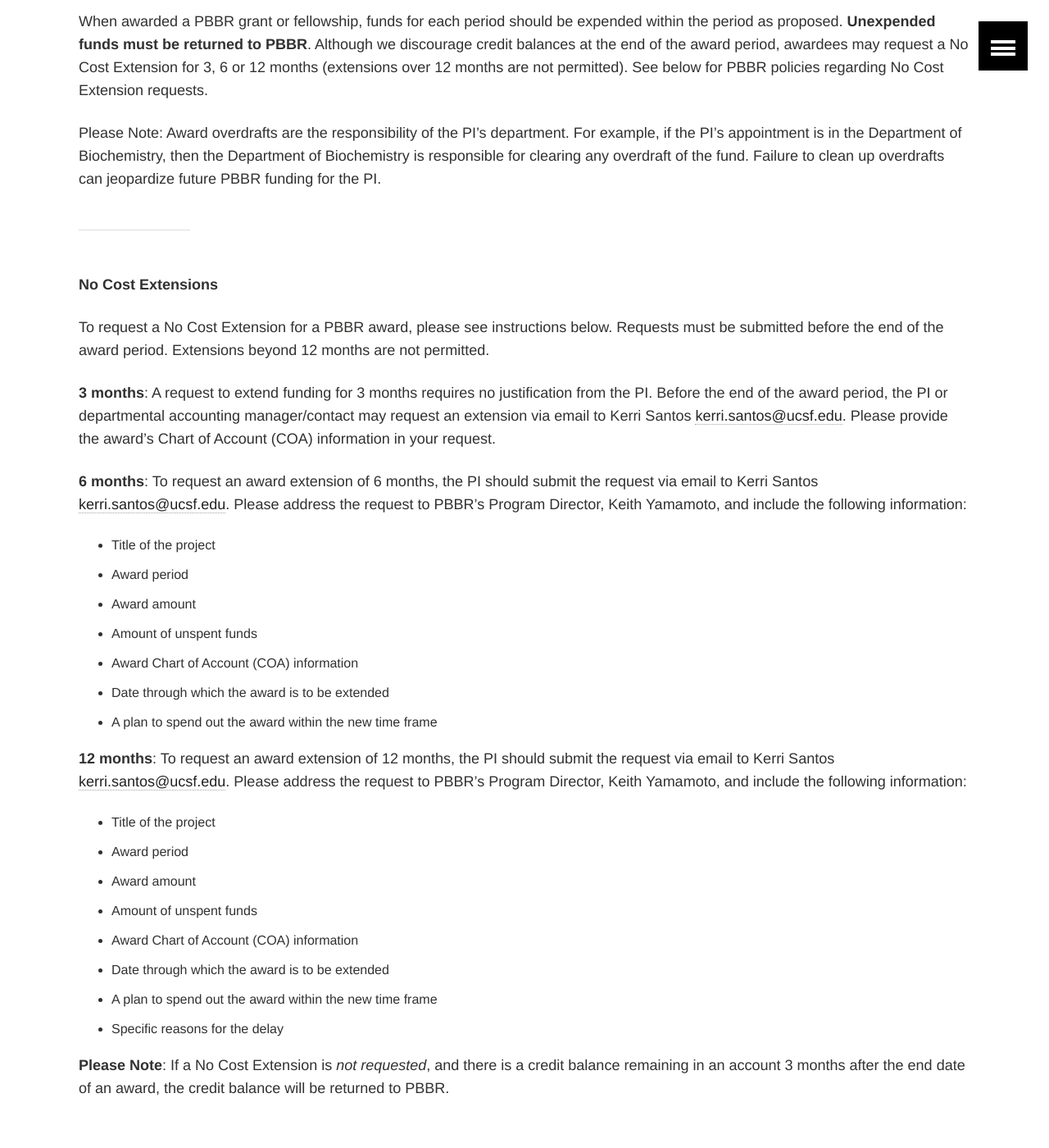
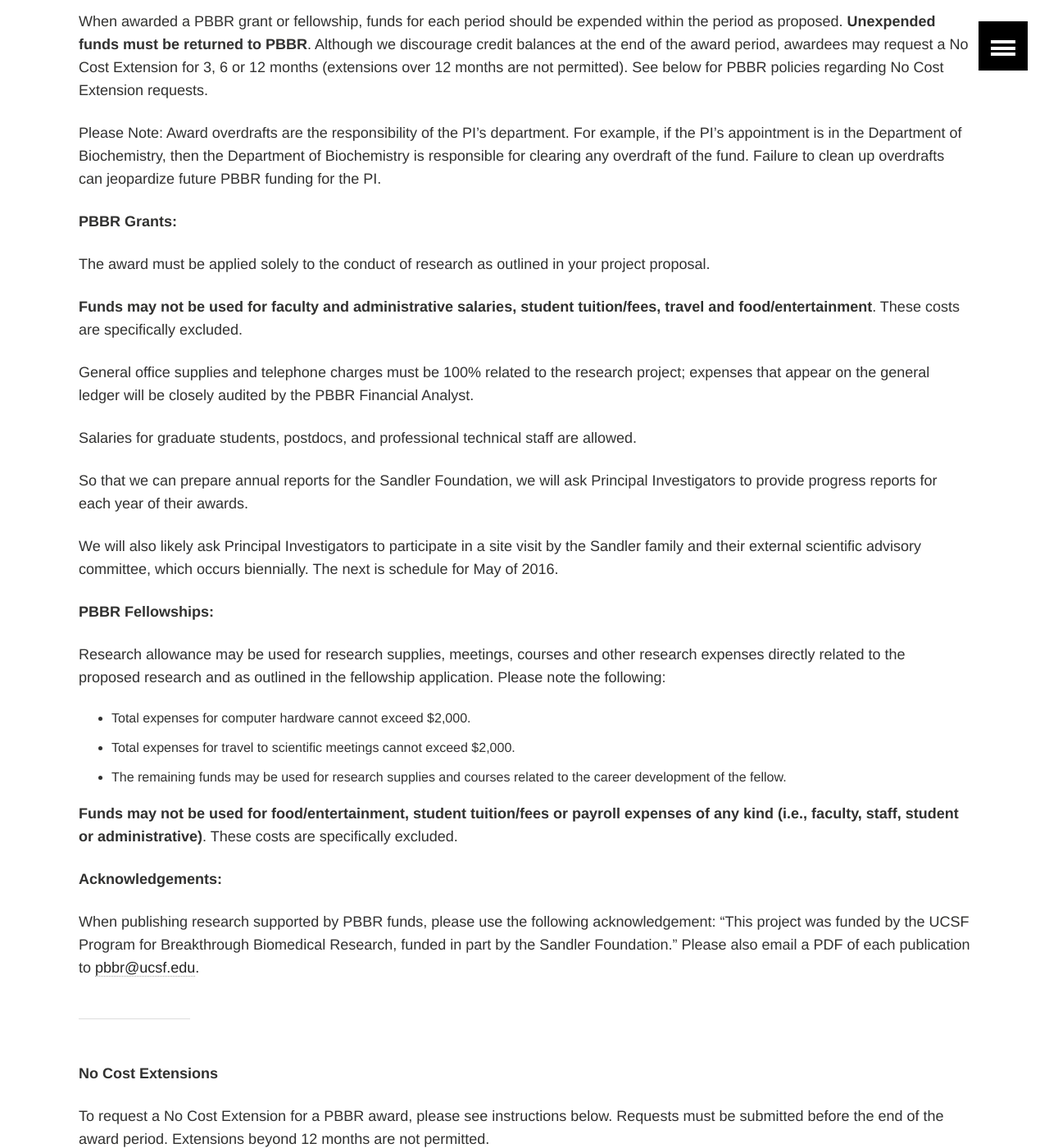
Before and after one commit to UCSF-CMP/pbbr, a Jekyll site: the page built from awardees/index.md, in a window 1280 px wide and 1400 px high, scrolled down 779 px. Shown: the whole window at 82% size. Built offline with Jekyll 4.4.1, drawn with Linux system fonts in a browser that asks for light colours.

Commit message:
updated awardee page

```diff
--- a/awardees/index.md
+++ b/awardees/index.md
@@ -24,6 +24,37 @@ PBBR will then allocate funds to the PI’s project COA.
 When awarded a PBBR grant or fellowship, funds for each period should be expended within the period as proposed. **Unexpended funds must be returned to PBBR**. Although we discourage credit balances at the end of the award period, awardees may request a No Cost Extension for 3, 6 or 12 months (extensions over 12 months are not permitted). See below for PBBR policies regarding No Cost Extension requests.
 
 Please Note: Award overdrafts are the responsibility of the PI’s department. For example, if the PI’s appointment is in the Department of Biochemistry, then the Department of Biochemistry is responsible for clearing any overdraft of the fund. Failure to clean up overdrafts can jeopardize future PBBR funding for the PI.
+
+**PBBR Grants:**
+
+The award must be applied solely to the conduct of research as outlined in your project proposal.
+
+**Funds may not be used for faculty and administrative salaries, student tuition/fees, travel and food/entertainment**. These costs are specifically excluded.
+
+General office supplies and telephone charges must be 100% related to the research project; expenses that appear on the general ledger will be closely audited by the PBBR Financial Analyst.
+
+Salaries for graduate students, postdocs, and professional technical staff are allowed.
+
+So that we can prepare annual reports for the Sandler Foundation, we will ask Principal Investigators to provide progress reports for each year of their awards.
+
+We will also likely ask Principal Investigators to participate in a site visit by the Sandler family and their external scientific advisory committee, which occurs biennially. The next is schedule for May of 2016.
+
+**PBBR Fellowships:**
+
+Research allowance may be used for research supplies, meetings, courses and other research expenses directly related to the proposed research and as outlined in the fellowship application. Please note the following:
+
+* Total expenses for computer hardware cannot exceed $2,000.
+* Total expenses for travel to scientific meetings cannot exceed $2,000.
+* The remaining funds may be used for research supplies and courses related to the career development of the fellow.
+
+**Funds may not be used for food/entertainment, student tuition/fees or payroll expenses of any kind (i.e., faculty, staff, student or administrative)**. These costs are specifically excluded.
+
+
+**Acknowledgements:**
+
+When publishing research supported by PBBR funds, please use the following acknowledgement: “This project was funded by the UCSF Program for Breakthrough Biomedical Research, funded in part by the Sandler Foundation.” Please also email a PDF of each publication to <pbbr@ucsf.edu>.
+
+
 
 ****
 
```
